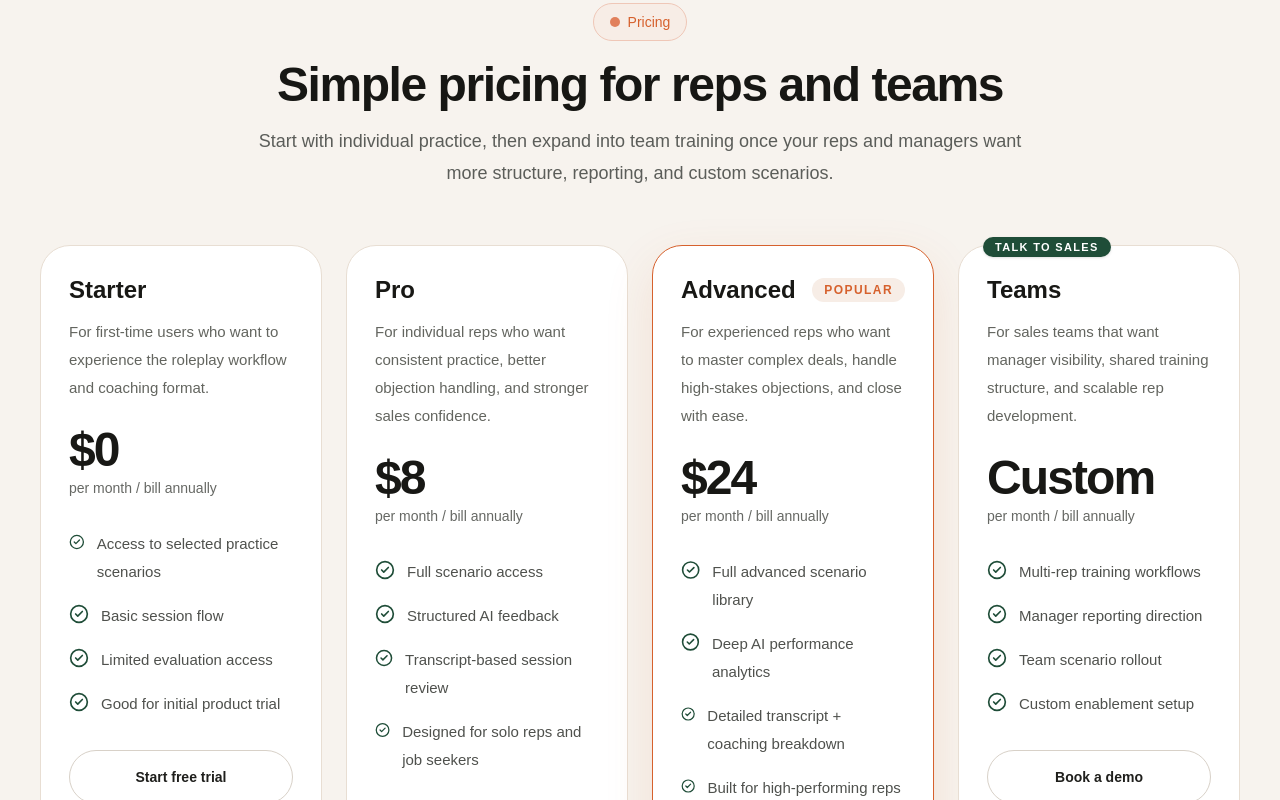
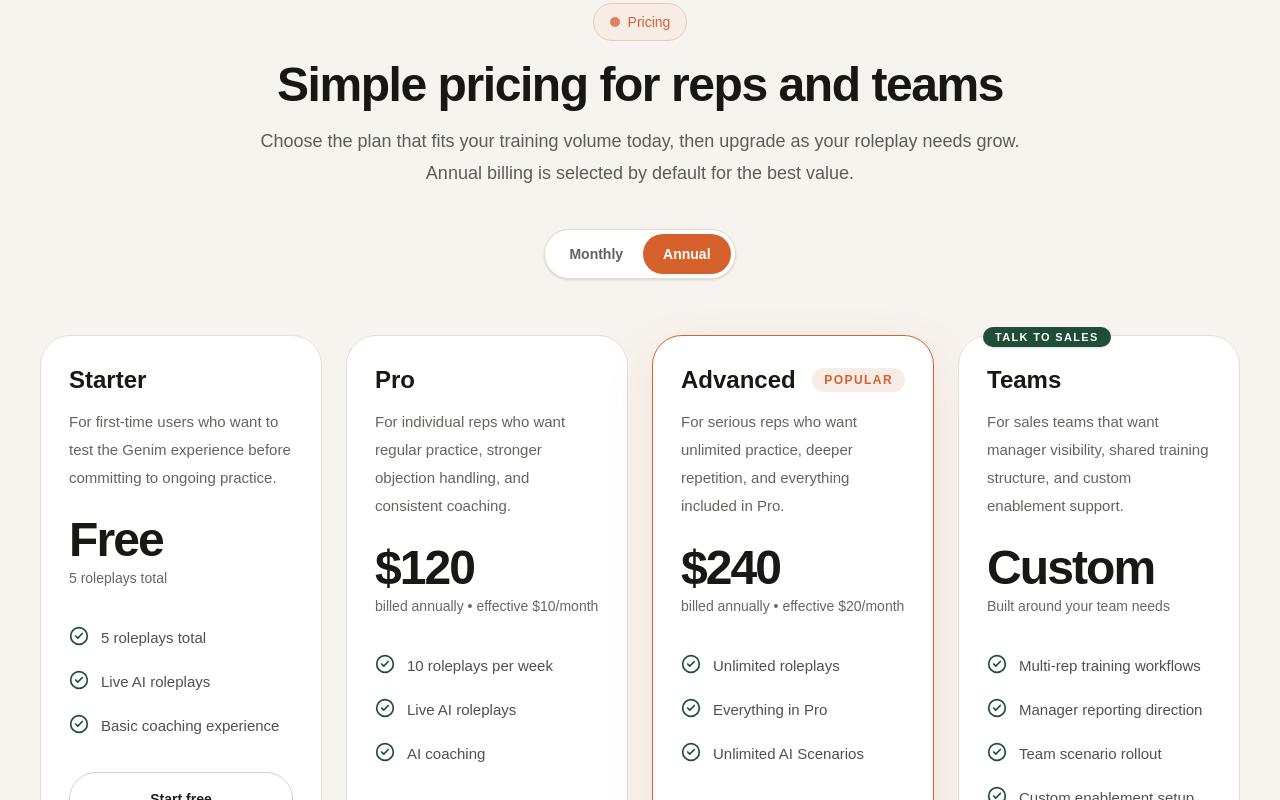
Before and after one commit to Leinadivel/genim-roleplay, a Next.js app: page / in a window 1280 px wide. Shown: the part 3860-4660 px from the top of the page. Built offline with nearby package versions, Linux system fonts and the light colour scheme.

Commit message:
pricing changed

```diff
--- a/src/app/page.tsx
+++ b/src/app/page.tsx
@@ -1,4 +1,7 @@
+'use client'
+
 import Link from 'next/link'
+import { useState } from 'react'
 import {
   ArrowRight,
   BarChart3,
@@ -130,6 +133,7 @@
 function PricingCard({
   title,
   price,
+  priceNote,
   description,
   features,
   highlight = false,
@@ -138,6 +142,7 @@
 }: {
   title: string
   price: string
+  priceNote?: string
   description: string
   features: string[]
   highlight?: boolean
@@ -180,8 +185,9 @@
       <div className="mt-6 text-5xl font-semibold tracking-[-0.04em] text-[#181815]">
         {price}
       </div>
-      <div className="mt-1 text-sm text-[#666864]">
-        per month / bill annually
+
+      <div className="mt-1 min-h-[24px] text-sm text-[#666864]">
+        {priceNote || '\u00A0'}
       </div>
 
       <div className="mt-8 space-y-4">
@@ -219,6 +225,116 @@
         </Link>
       )}
     </div>
+  )
+}
+
+function PricingSection() {
+  const [billingCycle, setBillingCycle] = useState<'annual' | 'monthly'>('annual')
+
+  const isAnnual = billingCycle === 'annual'
+
+  return (
+    <section id="pricing" className="px-6 py-20 md:px-10">
+      <div className="mx-auto max-w-[1400px]">
+        <SectionTitle
+          badge="Pricing"
+          title="Simple pricing for reps and teams"
+          description="Choose the plan that fits your training volume today, then upgrade as your roleplay needs grow. Annual billing is selected by default for the best value."
+        />
+
+        <div className="mt-10 flex justify-center">
+          <div className="inline-flex items-center rounded-full border border-[#e5dbcf] bg-white p-1 shadow-sm">
+            <button
+              type="button"
+              onClick={() => setBillingCycle('monthly')}
+              className={`rounded-full px-5 py-2.5 text-sm font-semibold transition ${
+                !isAnnual
+                  ? 'bg-[#1f4d38] text-white'
+                  : 'text-[#5f625d] hover:text-[#1f1f1c]'
+              }`}
+            >
+              Monthly
+            </button>
+
+            <button
+              type="button"
+              onClick={() => setBillingCycle('annual')}
+              className={`rounded-full px-5 py-2.5 text-sm font-semibold transition ${
+                isAnnual
+                  ? 'bg-[#d6612d] text-white'
+                  : 'text-[#5f625d] hover:text-[#1f1f1c]'
+              }`}
+            >
+              Annual
+            </button>
+          </div>
+        </div>
+
+        <div className="mt-14 grid gap-6 lg:grid-cols-4">
+          <PricingCard
+            title="Starter"
+            price="Free"
+            priceNote="5 roleplays total"
+            description="For first-time users who want to test the Genim experience before committing to ongoing practice."
+            features={[
+              '5 roleplays total',
+              'Live AI roleplays',
+              'Basic coaching experience',
+            ]}
+            ctaLabel="Start free"
+            ctaHref="/register"
+          />
+
+          <PricingCard
+            title="Pro"
+            price={isAnnual ? '$120' : '$13'}
+            priceNote={
+              isAnnual ? 'billed annually • effective $10/month' : 'billed monthly'
+            }
+            description="For individual reps who want regular practice, stronger objection handling, and consistent coaching."
+            features={[
+              '10 roleplays per week',
+              'Live AI roleplays',
+              'AI coaching',
+            ]}
+            ctaLabel="Start free trial"
+            ctaHref="/register"
+          />
+
+          <PricingCard
+            title="Advanced"
+            price={isAnnual ? '$240' : '$25'}
+            priceNote={
+              isAnnual ? 'billed annually • effective $20/month' : 'billed monthly'
+            }
+            description="For serious reps who want unlimited practice, deeper repetition, and everything included in Pro."
+            features={[
+              'Unlimited roleplays',
+              'Everything in Pro',
+              'Unlimited AI Scenarios',
+            ]}
+            highlight
+            ctaLabel="Start free trial"
+            ctaHref="/register"
+          />
+
+          <PricingCard
+            title="Teams"
+            price="Custom"
+            priceNote="Built around your team needs"
+            description="For sales teams that want manager visibility, shared training structure, and custom enablement support."
+            features={[
+              'Multi-rep training workflows',
+              'Manager reporting direction',
+              'Team scenario rollout',
+              'Custom enablement setup',
+            ]}
+            ctaLabel="Book Demo"
+            ctaHref="https://calendly.com/your-link"
+          />
+        </div>
+      </div>
+    </section>
   )
 }
 
@@ -629,65 +745,7 @@
         </div>
       </section>
 
-      <section id="pricing" className="px-6 py-20 md:px-10">
-        <div className="mx-auto max-w-[1400px]">
-          <SectionTitle
-            badge="Pricing"
-            title="Simple pricing for reps and teams"
-            description="Start with individual practice, then expand into team training once your reps and managers want more structure, reporting, and custom scenarios."
-          />
-
-          <div className="mt-14 grid gap-6 lg:grid-cols-4">
-            <PricingCard
-              title="Starter"
-              price="$0"
-              description="For first-time users who want to experience the roleplay workflow and coaching format."
-              features={[
-                'Access to selected practice scenarios',
-                'Basic session flow',
-                'Limited evaluation access',
-                'Good for initial product trial',
-              ]}
-            />
-            <PricingCard
-              title="Pro"
-              price="$8"
-              description="For individual reps who want consistent practice, better objection handling, and stronger sales confidence."
-              features={[
-                'Full scenario access',
-                'Structured AI feedback',
-                'Transcript-based session review',
-                'Designed for solo reps and job seekers',
-              ]}
-            />
-            <PricingCard
-              title="Advanced"
-              price="$24"
-              description="For experienced reps who want to master complex deals, handle high-stakes objections, and close with ease."
-              features={[
-                'Full advanced scenario library',
-                'Deep AI performance analytics',
-                'Detailed transcript + coaching breakdown',
-                'Built for high-performing reps and closers',
-              ]}
-              highlight
-            />
-            <PricingCard
-              title="Teams"
-              price="Custom"
-              description="For sales teams that want manager visibility, shared training structure, and scalable rep development."
-              features={[
-                'Multi-rep training workflows',
-                'Manager reporting direction',
-                'Team scenario rollout',
-                'Custom enablement setup',
-              ]}
-              ctaLabel="Book a demo"
-              ctaHref="https://calendly.com/your-link"
-            />
-          </div>
-        </div>
-      </section>
+      <PricingSection />
 
       <section id="teams" className="px-6 py-20 md:px-10">
         <div className="mx-auto max-w-[1400px] rounded-[36px] border border-[#e4d9cf] bg-white p-8 shadow-[0_16px_50px_rgba(28,28,20,0.05)] md:p-12">
```
